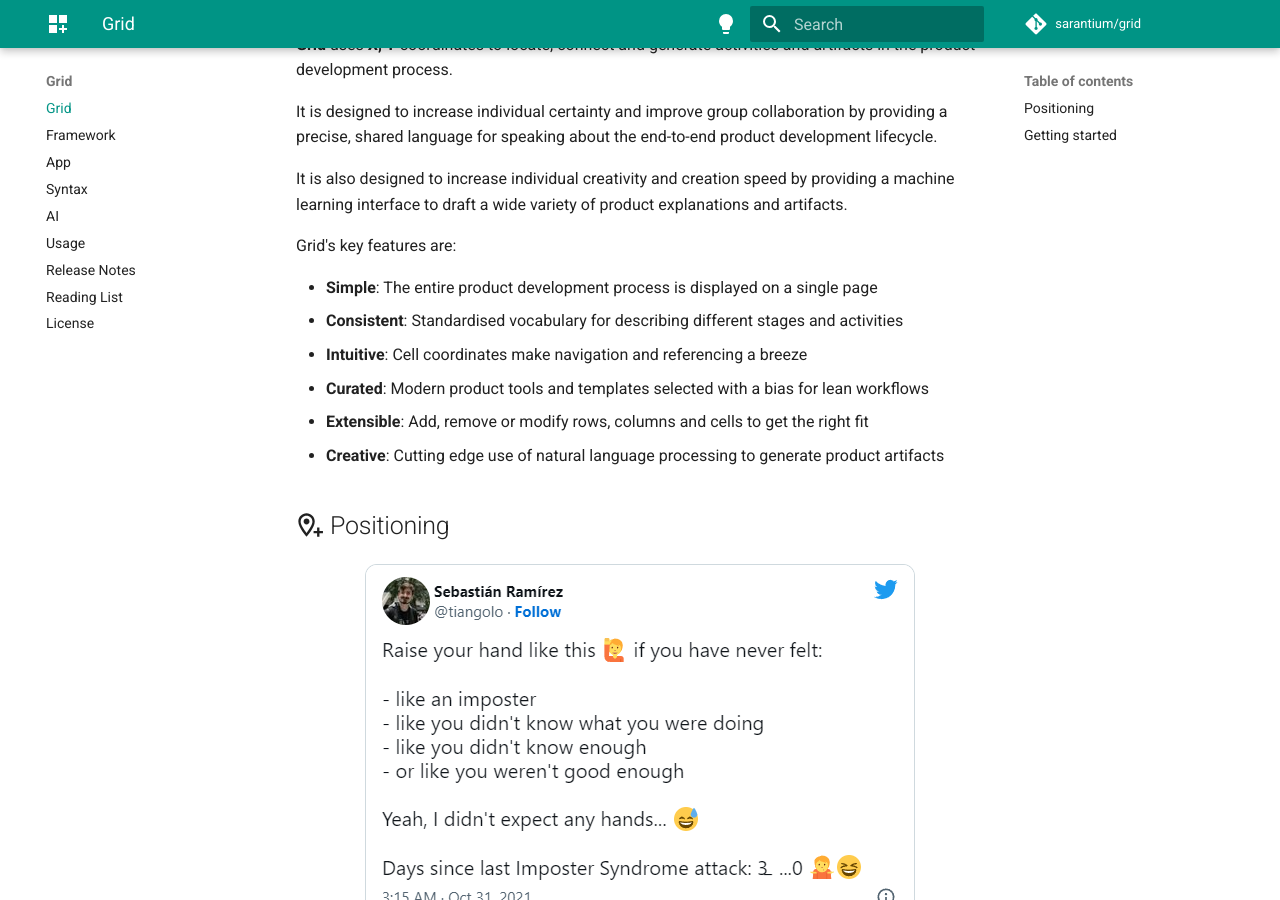
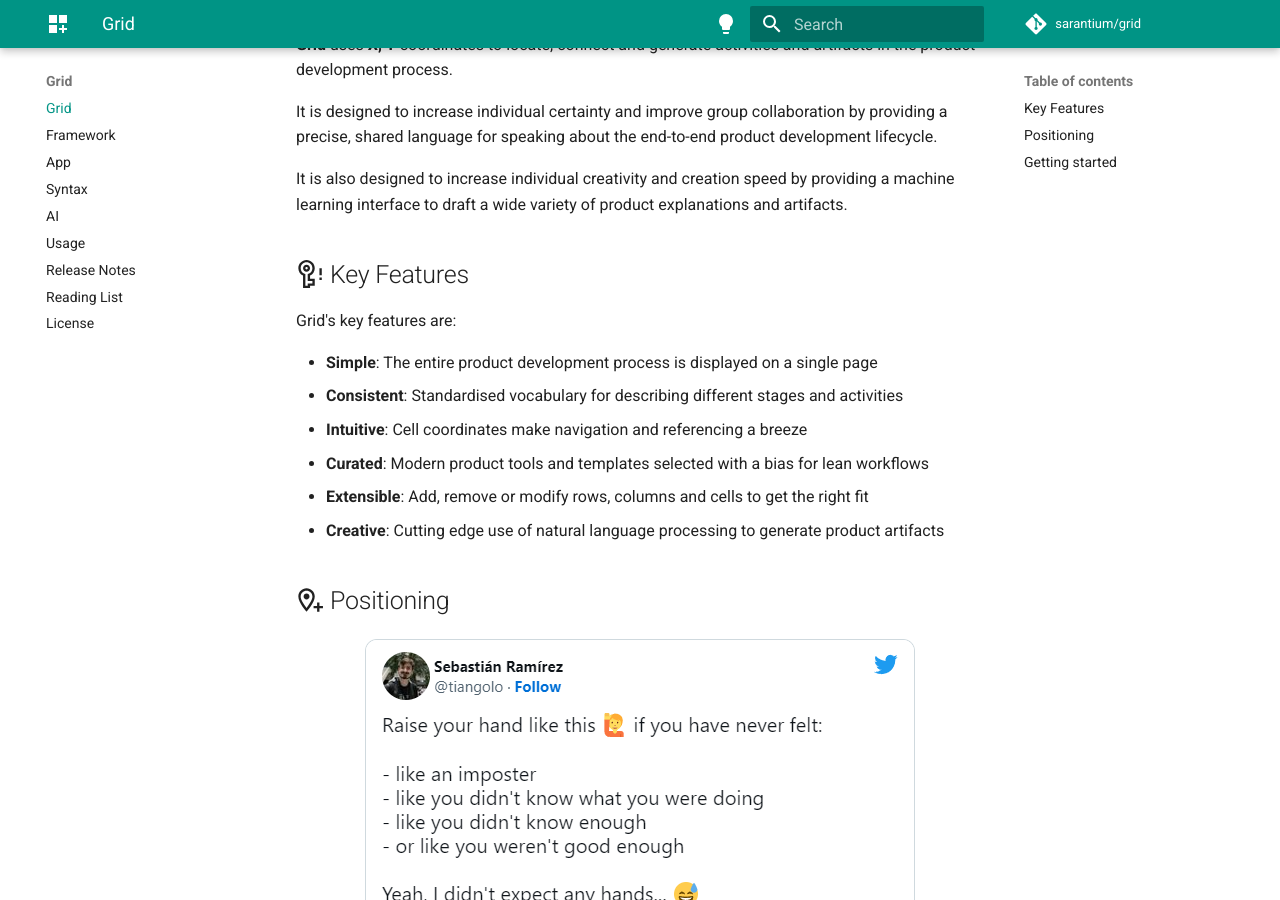
Before and after one commit to sarantium/grid, an MkDocs documentation site: the page built from docs/README.md, in a window 1280 px wide and 900 px high, scrolled down 706 px. Built offline with MkDocs 1.6.1 and Material for MkDocs 9.7.7, drawn with Linux system fonts in a browser that asks for light colours; comment, search, counter and statistics services are not loaded; some of the changed lines change nothing that is shown.

Commit message:
enhancement: updated cv

```diff
--- a/docs/README.md
+++ b/docs/README.md
@@ -7,11 +7,11 @@
 
 ---
 
-**Documentation**: <a href="https://grid.sarantium.dev" target="_blank">https://grid.sarantium.dev</a>
+:material-file-document-arrow-right-outline: **Documentation**: <a href="https://grid.sarantium.dev" target="_blank">https://grid.sarantium.dev</a>
 
-**Source**: <a href="https://github.com/sarantium/grid" target="_blank">https://github.com/sarantium/grid</a>
+:material-code-tags: **Source**: <a href="https://github.com/sarantium/grid" target="_blank">https://github.com/sarantium/grid</a>
 
-**App**: <a href="https://gridpm.streamlit.app" target="_blank">https://gridpm.streamlit.app</a>
+:material-robot-outline: **App**: <a href="https://gridpm.streamlit.app" target="_blank">https://gridpm.streamlit.app</a>
 
 ---
 
@@ -20,6 +20,8 @@
 It is designed to increase individual certainty and improve group collaboration by providing a precise, shared language for speaking about the end-to-end product development lifecycle.
 
 It is also designed to increase individual creativity and creation speed by providing a machine learning interface to draft a wide variety of product explanations and artifacts.
+
+## :material-key-alert-outline: Key Features
 
 Grid's key features are:
 
```
Also changed, not shown: 1 other file.
